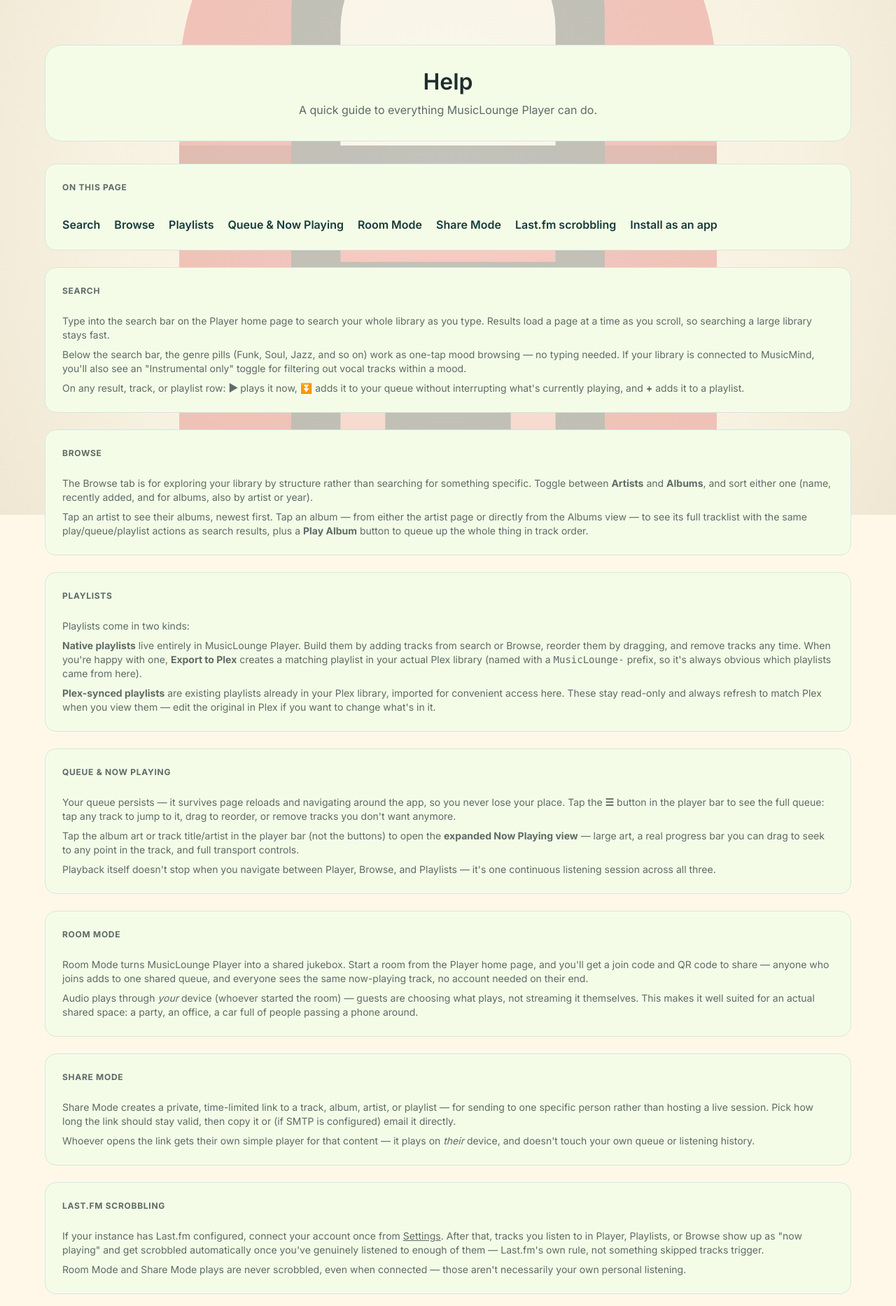
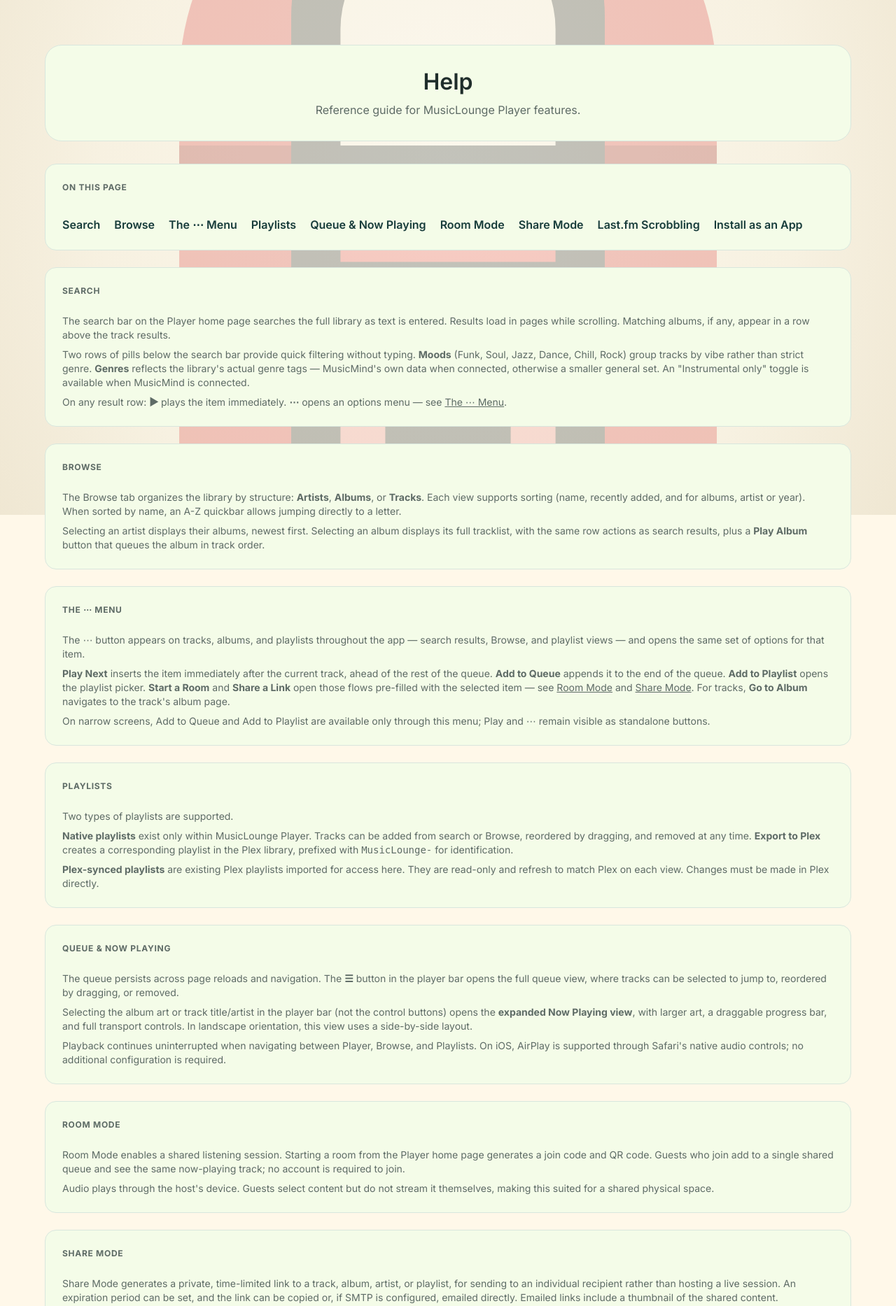
Before and after one commit to earthmonkey419/musicloungeplayerforplex, a Flask app: page /help in a window 1280 px wide. Shown: the part 64-1931 px from the top of the page at 70% size. Run offline with Flask 3, Linux system fonts and the light colour scheme; the visitor is signed in with stand-in values (Sample User, id 1); data that the repository does not hold is empty; some libraries are stand-ins or nearby versions.

Commit message:
Bring README and Help guide up to date with tonight's features, fix a real gunicorn regression, and rewrite Help's tone
Checked the roadmap's own open items first: none represent new
user-facing features, so nothing currently planned needs new docs.
The real gap was retroactive -- a lot shipped tonight (the shared ⋯
menu, A-Z quickbar, Genres pill row, album results in search, email
thumbnails) wasn't documented anywhere yet.

Found and fixed a real bug along the way, not just a documentation
gap: the README's own manual-setup instructions still said
"gunicorn -w 2", which would silently reintroduce the exact
cache-splitting bug fixed earlier tonight for anyone following them on
a fresh install -- now consistent with ecosystem.config.cjs and
docker-entrypoint.sh at -w 1.

Also fixed a factual error in the Help guide: mood pills (Funk, Soul,
Jazz...) were mislabeled "genre pills," which is now actively
confusing since a genuinely separate, MusicMind-backed Genres row
exists. The ⋯ menu -- a major, heavily-used feature covering Play
Next, Add to Queue, Add to Playlist, Start a Room, Share a Link, and
Go to Album -- gets its own new Help section, since it wasn't
mentioned anywhere at all beforehand.

Added a "Known limitations" section to the README and a matching note
in the Help guide's PWA section, stating the PWA background
track-advance gap plainly (with its workaround) rather than omitting
it, consistent with how this project has handled other tradeoffs
(e.g. the license section's own former "not yet decided" flag).

Second pass, on request: Help guide's tone rewritten from
conversational (second-person asides, casual examples) to neutral,
declarative documentation style -- same information throughout.
README explicitly keeps its own existing voice; this was scoped to
the in-app guide specifically.

```diff
--- a/templates/help.html
+++ b/templates/help.html
@@ -6,7 +6,7 @@
 
 <div class="pl-hero" style="padding: var(--pl-space-lg); margin-top: var(--pl-space-lg);">
   <h1 style="font-size:32px; line-height:40px; margin-bottom:8px;">Help</h1>
-  <p style="color:var(--pl-text-secondary); margin:0;">A quick guide to everything MusicLounge Player can do.</p>
+  <p style="color:var(--pl-text-secondary); margin:0;">Reference guide for MusicLounge Player features.</p>
 </div>
 
 <div class="pl-card pl-card-surface" style="margin-bottom:var(--pl-space-md);">
@@ -14,65 +14,74 @@
   <div style="display:flex; flex-wrap:wrap; gap: 8px 20px; margin-top: 8px;">
     <a href="#help-search" style="color:var(--pl-teal); font-weight:600; text-decoration:none;">Search</a>
     <a href="#help-browse" style="color:var(--pl-teal); font-weight:600; text-decoration:none;">Browse</a>
+    <a href="#help-more-menu" style="color:var(--pl-teal); font-weight:600; text-decoration:none;">The ⋯ Menu</a>
     <a href="#help-playlists" style="color:var(--pl-teal); font-weight:600; text-decoration:none;">Playlists</a>
     <a href="#help-queue" style="color:var(--pl-teal); font-weight:600; text-decoration:none;">Queue &amp; Now Playing</a>
     <a href="#help-room" style="color:var(--pl-teal); font-weight:600; text-decoration:none;">Room Mode</a>
     <a href="#help-share" style="color:var(--pl-teal); font-weight:600; text-decoration:none;">Share Mode</a>
-    <a href="#help-lastfm" style="color:var(--pl-teal); font-weight:600; text-decoration:none;">Last.fm scrobbling</a>
-    <a href="#help-pwa" style="color:var(--pl-teal); font-weight:600; text-decoration:none;">Install as an app</a>
+    <a href="#help-lastfm" style="color:var(--pl-teal); font-weight:600; text-decoration:none;">Last.fm Scrobbling</a>
+    <a href="#help-pwa" style="color:var(--pl-teal); font-weight:600; text-decoration:none;">Install as an App</a>
   </div>
 </div>
 
 <div class="pl-card pl-card-surface" style="margin-bottom:var(--pl-space-md);" id="help-search">
   <div class="room-card-label">SEARCH</div>
-  <p>Type into the search bar on the Player home page to search your whole library as you type. Results load a page at a time as you scroll, so searching a large library stays fast.</p>
-  <p>Below the search bar, the genre pills (Funk, Soul, Jazz, and so on) work as one-tap mood browsing — no typing needed. If your library is connected to MusicMind, you'll also see an "Instrumental only" toggle for filtering out vocal tracks within a mood.</p>
-  <p>On any result, track, or playlist row: <strong>▶</strong> plays it now, <strong>⏬</strong> adds it to your queue without interrupting what's currently playing, and <strong>+</strong> adds it to a playlist.</p>
+  <p>The search bar on the Player home page searches the full library as text is entered. Results load in pages while scrolling. Matching albums, if any, appear in a row above the track results.</p>
+  <p>Two rows of pills below the search bar provide quick filtering without typing. <strong>Moods</strong> (Funk, Soul, Jazz, Dance, Chill, Rock) group tracks by vibe rather than strict genre. <strong>Genres</strong> reflects the library's actual genre tags — MusicMind's own data when connected, otherwise a smaller general set. An "Instrumental only" toggle is available when MusicMind is connected.</p>
+  <p>On any result row: <strong>▶</strong> plays the item immediately. <strong>⋯</strong> opens an options menu — see <a href="#help-more-menu">The ⋯ Menu</a>.</p>
 </div>
 
 <div class="pl-card pl-card-surface" style="margin-bottom:var(--pl-space-md);" id="help-browse">
   <div class="room-card-label">BROWSE</div>
-  <p>The Browse tab is for exploring your library by structure rather than searching for something specific. Toggle between <strong>Artists</strong> and <strong>Albums</strong>, and sort either one (name, recently added, and for albums, also by artist or year).</p>
-  <p>Tap an artist to see their albums, newest first. Tap an album — from either the artist page or directly from the Albums view — to see its full tracklist with the same play/queue/playlist actions as search results, plus a <strong>Play Album</strong> button to queue up the whole thing in track order.</p>
+  <p>The Browse tab organizes the library by structure: <strong>Artists</strong>, <strong>Albums</strong>, or <strong>Tracks</strong>. Each view supports sorting (name, recently added, and for albums, artist or year). When sorted by name, an A-Z quickbar allows jumping directly to a letter.</p>
+  <p>Selecting an artist displays their albums, newest first. Selecting an album displays its full tracklist, with the same row actions as search results, plus a <strong>Play Album</strong> button that queues the album in track order.</p>
+</div>
+
+<div class="pl-card pl-card-surface" style="margin-bottom:var(--pl-space-md);" id="help-more-menu">
+  <div class="room-card-label">THE ⋯ MENU</div>
+  <p>The ⋯ button appears on tracks, albums, and playlists throughout the app — search results, Browse, and playlist views — and opens the same set of options for that item.</p>
+  <p><strong>Play Next</strong> inserts the item immediately after the current track, ahead of the rest of the queue. <strong>Add to Queue</strong> appends it to the end of the queue. <strong>Add to Playlist</strong> opens the playlist picker. <strong>Start a Room</strong> and <strong>Share a Link</strong> open those flows pre-filled with the selected item — see <a href="#help-room">Room Mode</a> and <a href="#help-share">Share Mode</a>. For tracks, <strong>Go to Album</strong> navigates to the track's album page.</p>
+  <p>On narrow screens, Add to Queue and Add to Playlist are available only through this menu; Play and ⋯ remain visible as standalone buttons.</p>
 </div>
 
 <div class="pl-card pl-card-surface" style="margin-bottom:var(--pl-space-md);" id="help-playlists">
   <div class="room-card-label">PLAYLISTS</div>
-  <p>Playlists come in two kinds:</p>
-  <p><strong>Native playlists</strong> live entirely in MusicLounge Player. Build them by adding tracks from search or Browse, reorder them by dragging, and remove tracks any time. When you're happy with one, <strong>Export to Plex</strong> creates a matching playlist in your actual Plex library (named with a <code>MusicLounge-</code> prefix, so it's always obvious which playlists came from here).</p>
-  <p><strong>Plex-synced playlists</strong> are existing playlists already in your Plex library, imported for convenient access here. These stay read-only and always refresh to match Plex when you view them — edit the original in Plex if you want to change what's in it.</p>
+  <p>Two types of playlists are supported.</p>
+  <p><strong>Native playlists</strong> exist only within MusicLounge Player. Tracks can be added from search or Browse, reordered by dragging, and removed at any time. <strong>Export to Plex</strong> creates a corresponding playlist in the Plex library, prefixed with <code>MusicLounge-</code> for identification.</p>
+  <p><strong>Plex-synced playlists</strong> are existing Plex playlists imported for access here. They are read-only and refresh to match Plex on each view. Changes must be made in Plex directly.</p>
 </div>
 
 <div class="pl-card pl-card-surface" style="margin-bottom:var(--pl-space-md);" id="help-queue">
   <div class="room-card-label">QUEUE &amp; NOW PLAYING</div>
-  <p>Your queue persists — it survives page reloads and navigating around the app, so you never lose your place. Tap the <strong>☰</strong> button in the player bar to see the full queue: tap any track to jump to it, drag to reorder, or remove tracks you don't want anymore.</p>
-  <p>Tap the album art or track title/artist in the player bar (not the buttons) to open the <strong>expanded Now Playing view</strong> — large art, a real progress bar you can drag to seek to any point in the track, and full transport controls.</p>
-  <p>Playback itself doesn't stop when you navigate between Player, Browse, and Playlists — it's one continuous listening session across all three.</p>
+  <p>The queue persists across page reloads and navigation. The <strong>☰</strong> button in the player bar opens the full queue view, where tracks can be selected to jump to, reordered by dragging, or removed.</p>
+  <p>Selecting the album art or track title/artist in the player bar (not the control buttons) opens the <strong>expanded Now Playing view</strong>, with larger art, a draggable progress bar, and full transport controls. In landscape orientation, this view uses a side-by-side layout.</p>
+  <p>Playback continues uninterrupted when navigating between Player, Browse, and Playlists. On iOS, AirPlay is supported through Safari's native audio controls; no additional configuration is required.</p>
 </div>
 
 <div class="pl-card pl-card-surface" style="margin-bottom:var(--pl-space-md);" id="help-room">
   <div class="room-card-label">ROOM MODE</div>
-  <p>Room Mode turns MusicLounge Player into a shared jukebox. Start a room from the Player home page, and you'll get a join code and QR code to share — anyone who joins adds to one shared queue, and everyone sees the same now-playing track, no account needed on their end.</p>
-  <p>Audio plays through <em>your</em> device (whoever started the room) — guests are choosing what plays, not streaming it themselves. This makes it well suited for an actual shared space: a party, an office, a car full of people passing a phone around.</p>
+  <p>Room Mode enables a shared listening session. Starting a room from the Player home page generates a join code and QR code. Guests who join add to a single shared queue and see the same now-playing track; no account is required to join.</p>
+  <p>Audio plays through the host's device. Guests select content but do not stream it themselves, making this suited for a shared physical space.</p>
 </div>
 
 <div class="pl-card pl-card-surface" style="margin-bottom:var(--pl-space-md);" id="help-share">
   <div class="room-card-label">SHARE MODE</div>
-  <p>Share Mode creates a private, time-limited link to a track, album, artist, or playlist — for sending to one specific person rather than hosting a live session. Pick how long the link should stay valid, then copy it or (if SMTP is configured) email it directly.</p>
-  <p>Whoever opens the link gets their own simple player for that content — it plays on <em>their</em> device, and doesn't touch your own queue or listening history.</p>
+  <p>Share Mode generates a private, time-limited link to a track, album, artist, or playlist, for sending to an individual recipient rather than hosting a live session. An expiration period can be set, and the link can be copied or, if SMTP is configured, emailed directly. Emailed links include a thumbnail of the shared content.</p>
+  <p>The recipient receives a standalone player for the shared content, playing on their own device. It does not affect the host's queue or listening history.</p>
 </div>
 
 <div class="pl-card pl-card-surface" style="margin-bottom:var(--pl-space-md);" id="help-lastfm">
   <div class="room-card-label">LAST.FM SCROBBLING</div>
-  <p>If your instance has Last.fm configured, connect your account once from <a href="{{ url_for('admin.stats') }}">Settings</a>. After that, tracks you listen to in Player, Playlists, or Browse show up as "now playing" and get scrobbled automatically once you've genuinely listened to enough of them — Last.fm's own rule, not something skipped tracks trigger.</p>
-  <p>Room Mode and Share Mode plays are never scrobbled, even when connected — those aren't necessarily your own personal listening.</p>
+  <p>When Last.fm is configured, connecting an account from <a href="{{ url_for('admin.stats') }}">Settings</a> is a one-time step. Tracks played in Player, Playlists, or Browse are reported as "now playing" and scrobbled automatically once sufficiently listened to, per Last.fm's own criteria. Skipped tracks are not scrobbled.</p>
+  <p>Room Mode and Share Mode playback is never scrobbled, regardless of connection status.</p>
 </div>
 
 <div class="pl-card pl-card-surface" style="margin-bottom:var(--pl-space-md);" id="help-pwa">
   <div class="room-card-label">INSTALL AS AN APP</div>
-  <p>MusicLounge Player can be added to your phone's home screen for a real app-like experience — its own icon, and no browser address bar when you open it.</p>
+  <p>MusicLounge Player can be installed to a phone's home screen, providing a dedicated icon and a standalone window without browser chrome.</p>
   <p><strong>iOS (Safari):</strong> tap the Share button, then "Add to Home Screen."</p>
   <p><strong>Android (Chrome):</strong> tap the menu (⋮), then "Add to Home Screen" or "Install app."</p>
+  <p class="pl-small" style="color:var(--pl-text-secondary);">Known limitation (iOS): when the installed app is backgrounded during playback, the current track continues playing, but subsequent tracks do not begin automatically until the app returns to the foreground. This does not occur in a standard Safari browser tab. For uninterrupted background playback across a queue, use a browser tab rather than the installed app.</p>
 </div>
 
 {% endblock %}
```
Also changed, not shown: README.md.
